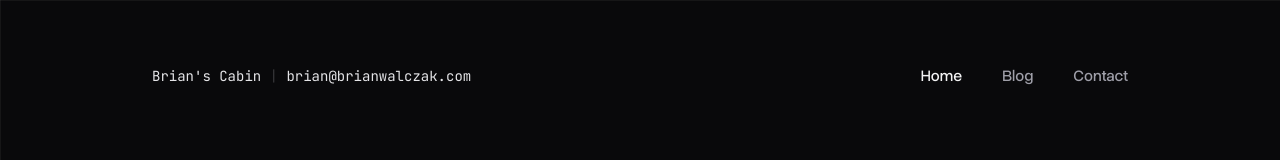
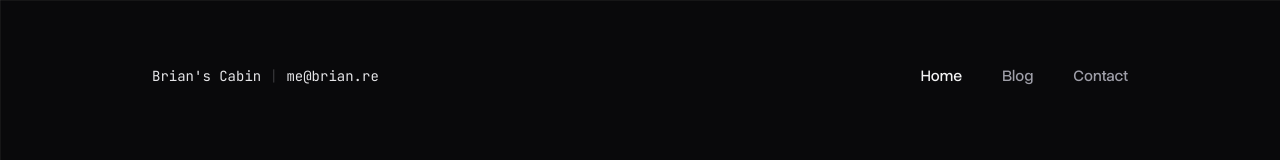
Before and after one commit to brianwalczak/website, a Next.js app: page / in a window 1280 px wide. Shown: the top 160 px of the page. Built offline with nearby package versions, Linux system fonts and the light colour scheme; no server answers.

Commit message:
Update email to new domain!

```diff
--- a/src/components/Footer.tsx
+++ b/src/components/Footer.tsx
@@ -4,7 +4,7 @@ export default function Footer() {
             <span>© {new Date().getFullYear()} Brian Walczak</span>
 
             <div className="flex gap-6 items-center">
-                <a href="mailto:brian@brianwalczak.com" className="hover:text-zinc-300 transition" target="_blank" rel="noopener noreferrer">
+                <a href="mailto:me@brian.re" className="hover:text-zinc-300 transition" target="_blank" rel="noopener noreferrer">
                     <svg xmlns="http://www.w3.org/2000/svg" fill="none" viewBox="0 0 24 24" strokeWidth={2} stroke="currentColor" className="size-5.5">
                         <path strokeLinecap="round" strokeLinejoin="round" d="M21.75 6.75v10.5a2.25 2.25 0 0 1-2.25 2.25h-15a2.25 2.25 0 0 1-2.25-2.25V6.75m19.5 0A2.25 2.25 0 0 0 19.5 4.5h-15a2.25 2.25 0 0 0-2.25 2.25m19.5 0v.243a2.25 2.25 0 0 1-1.07 1.916l-7.5 4.615a2.25 2.25 0 0 1-2.36 0L3.32 8.91a2.25 2.25 0 0 1-1.07-1.916V6.75" />
                     </svg>
--- a/src/components/Header.tsx
+++ b/src/components/Header.tsx
@@ -11,8 +11,8 @@ export default function Header() {
             <span className="mono text-sm text-zinc-200">
                 Brian&apos;s Cabin
                 <span className="opacity-20 hidden sm:inline"> | </span>
-                <a className="hover:text-zinc-400 active:text-zinc-600 transition hidden sm:inline" href="mailto:brian@brianwalczak.com"
-                    target="_blank">brian@brianwalczak.com</a>
+                <a className="hover:text-zinc-400 active:text-zinc-600 transition hidden sm:inline" href="mailto:me@brian.re"
+                    target="_blank">me@brian.re</a>
             </span>
 
             <nav className="flex gap-10 text-base font-medium text-zinc-400">
```
